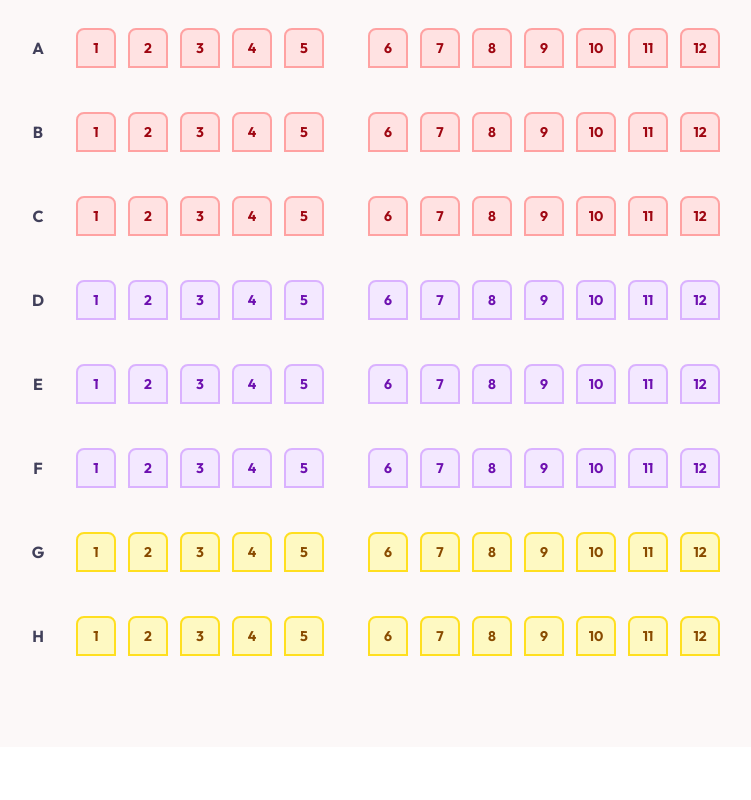
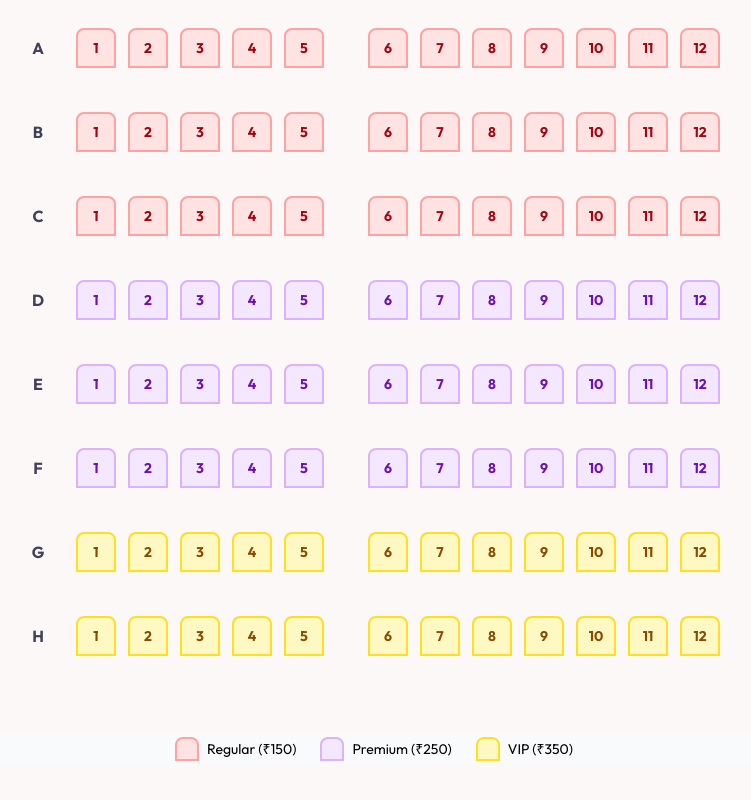
Before and after one commit to YGCodeScape/Cinema-Seat-Booking, a React (Vite) app: page / in a window 1280 px wide. Shown: the part 258-1058 px from the top of the page, without its empty margins (266-1017 px from the left). Before the commit the page ends 1005 px from the top, so only its background shows below. Built offline with nearby package versions, Linux system fonts and the light colour scheme; a web font is replaced by a local one.

Commit message:
legent seat showcase

```diff
--- a/src/App.css
+++ b/src/App.css
@@ -92,3 +92,14 @@ color: rgba(67, 67, 82, 0.719);
 #seatbox {
   margin: 6px;
 }
+
+.legend-d {
+  display: flex;
+  flex-wrap: wrap;
+  justify-content: center;
+  margin-bottom: 24px;
+  padding: 4px;
+}
+.legend-child {
+  margin-right: 8px;
+}
--- a/src/App.jsx
+++ b/src/App.jsx
@@ -16,6 +16,7 @@ const App = () => {
              premium: {name: "Premium", Price: 250, rows: [3,4,5] },
              vip : {name: "VIP", Price: 350, rows: [6,7,8] },
            }}
+           bookedSeats={["C4", "B4"]}
       />
     </div>
   );
--- a/src/Components/Cinema-Seat-Booking.jsx
+++ b/src/Components/Cinema-Seat-Booking.jsx
@@ -57,9 +57,9 @@ const CinemaSeatBooking = ( {
                   row,
                   seat,
                   type: seatTypeInfo?.type || "regular",
-                  price: seatTypeInfo?.price || 150,
+                  price: seatTypeInfo?.Price || 150,
                   color: seatTypeInfo?.color || "blue",
-                  status: bookedSeats.includes(seatId) ? "booked" : "available",
+                  status: bookedSeats.includes(seatId)? "booked" : "available",
                   selected: false,
                  });
            }
@@ -116,8 +116,16 @@ const CinemaSeatBooking = ( {
             })}
         </div>
     );
+  };
 
-  };
+  const uniqueSeatTypes = Object.entries(seatTypes).map(
+    ([type, config], index) => {
+      return {
+        type,
+        color: colors[index % colors.length],
+        ...config,
+      };
+  });
 
   return (
     <div className="container-div">
@@ -156,7 +164,23 @@ const CinemaSeatBooking = ( {
            </div>
         </div>
         {/* legend */}
+        <div className="legend-d gap-6 bg-gray-50 rounded-lg">
+           {uniqueSeatTypes.map((seatTypes) => {
+            return (
+             <div key={seatTypes.type} className="flex items-center">
+                <div className={`legend-child w-6 h-6 border-2 rounded-t-lg
+                   ${getColorClass(seatTypes.color) || "bg-blue-100 border-blue-300"
 
+                   }`}
+                   ></div>
+                   <span className="text-sm">
+                     {seatTypes.name} ({currency}
+                     {seatTypes.Price})
+                   </span>
+             </div>
+            );
+           })}
+        </div>
         {/* summery */}
         {/* booking btn */}
     </div>
```
